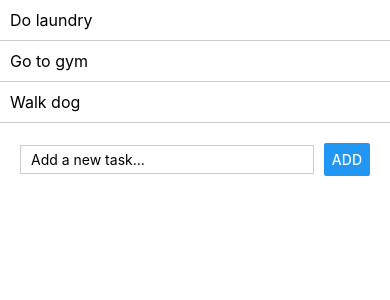
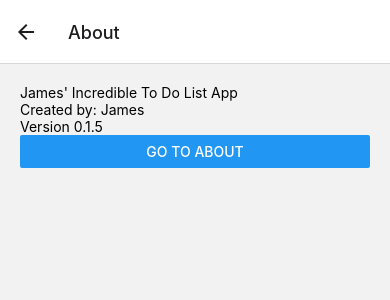
Before and after one commit to James-Sundby/cprg303-labs, a React Native app in the folder Incredible_Todo_List_App/: screen /About in a window 390 px wide. Shown: the top 300 px of the page. Built offline with nearby package versions, Linux system fonts and the light colour scheme.

Commit message:
Adds lab5 content (error with Text wrapping?)

```diff
--- a/Incredible_Todo_List_App/App.jsx
+++ b/Incredible_Todo_List_App/App.jsx
@@ -4,24 +4,27 @@
  * @format
  */
 
-import React, {useState} from 'react';
-import {SafeAreaView} from 'react-native';
+import React from 'react';
+import {StyleSheet} from 'react-native';
+import {NavigationContainer} from '@react-navigation/native';
+import {createStackNavigator} from '@react-navigation/stack';
 
-import ToDoList from './src/ToDoList';
-import ToDoForm from './src/ToDoForm';
+import Home from './src/screens/Home';
+import About from './src/screens/About';
+
+const Stack = createStackNavigator();
 
 function App() {
-  const [tasks, setTasks] = useState(['Do laundry', 'Go to gym', 'Walk dog']);
-  const handleAddTask = task => {
-    setTasks([...tasks, task]);
-  };
-
   return (
-    <SafeAreaView>
-      <ToDoList tasks={tasks} />
-      <ToDoForm onAddTask={handleAddTask} />
-    </SafeAreaView>
+    <NavigationContainer>
+      <Stack.Navigator>
+        <Stack.Screen name="Home" component={Home} />
+        <Stack.Screen name="About" component={About} />
+      </Stack.Navigator>
+    </NavigationContainer>
   );
 }
 
+const style = StyleSheet.create({});
+
 export default App;
--- /dev/null
+++ b/Incredible_Todo_List_App/src/layouts/MainLayout.jsx
@@ -0,0 +1,15 @@
+import React from 'react';
+import {View, StyleSheet} from 'react-native';
+
+const MainLayout = ({children}) => {
+  return <View style={styles.container}>{children}</View>;
+};
+
+const styles = StyleSheet.create({
+  container: {
+    flex: 1,
+    padding: 20,
+  },
+});
+
+export default MainLayout;
--- /dev/null
+++ b/Incredible_Todo_List_App/src/screens/About.jsx
@@ -0,0 +1,23 @@
+import React from 'react';
+import {View, Text, Button} from 'react-native';
+import MainLayout from '../layouts/MainLayout';
+
+function About({navigation}) {
+  return (
+    <>
+      <MainLayout>
+        <View>
+          <Text>James' Incredible To Do List App</Text>
+          <Text>Created by: James</Text>
+          <Text>Version 0.1.5</Text>
+        </View>
+        <Button
+          title="Go to About"
+          onPress={() => navigation.navigate('About')}
+        />
+      </MainLayout>
+    </>
+  );
+}
+
+export default About;
--- /dev/null
+++ b/Incredible_Todo_List_App/src/screens/Home.jsx
@@ -0,0 +1,30 @@
+import React, {useState} from 'react';
+import {SafeAreaView, Button} from 'react-native';
+
+import MainLayout from '../layouts/MainLayout';
+
+import ToDoList from '../components/ToDoList';
+import ToDoForm from '../components/ToDoForm';
+
+function Home({navigation}) {
+  const [tasks, setTasks] = useState(['Do laundry', 'Go to gym', 'Walk dog']);
+  const handleAddTask = task => {
+    setTasks([...tasks, task]);
+  };
+  return (
+    <>
+      <MainLayout>
+        <SafeAreaView>
+          <ToDoList tasks={tasks} />
+          <ToDoForm onAddTask={handleAddTask} />{' '}
+          <Button
+            title="Go to About"
+            onPress={() => navigation.navigate('About')}
+          />
+        </SafeAreaView>
+      </MainLayout>
+    </>
+  );
+}
+
+export default Home;
```
Also changed, not shown: Incredible_Todo_List_App/package.json (+7 -1 lines), Incredible_Todo_List_App/src/components/ToDoForm.jsx (renamed from Incredible_Todo_List_App/src/ToDoForm.jsx), Incredible_Todo_List_App/src/components/ToDoList.jsx (renamed from Incredible_Todo_List_App/src/ToDoList.jsx), 1 other file (tests, documents, lock files or other folders).
